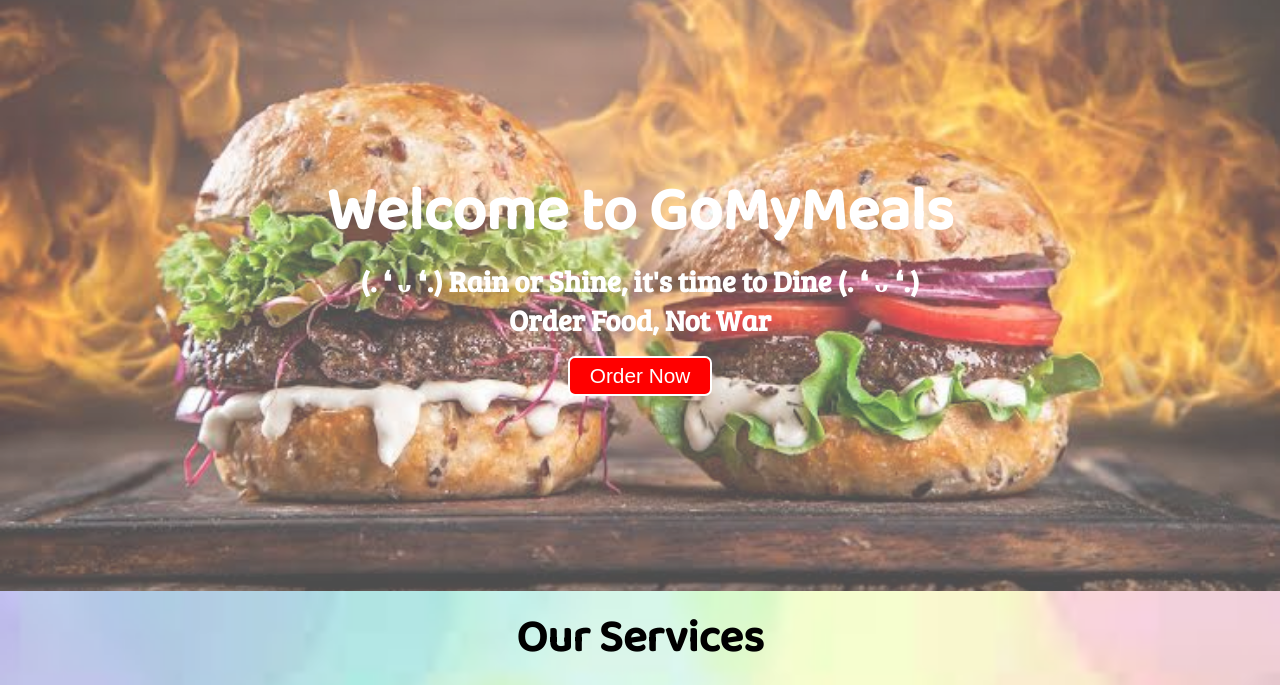
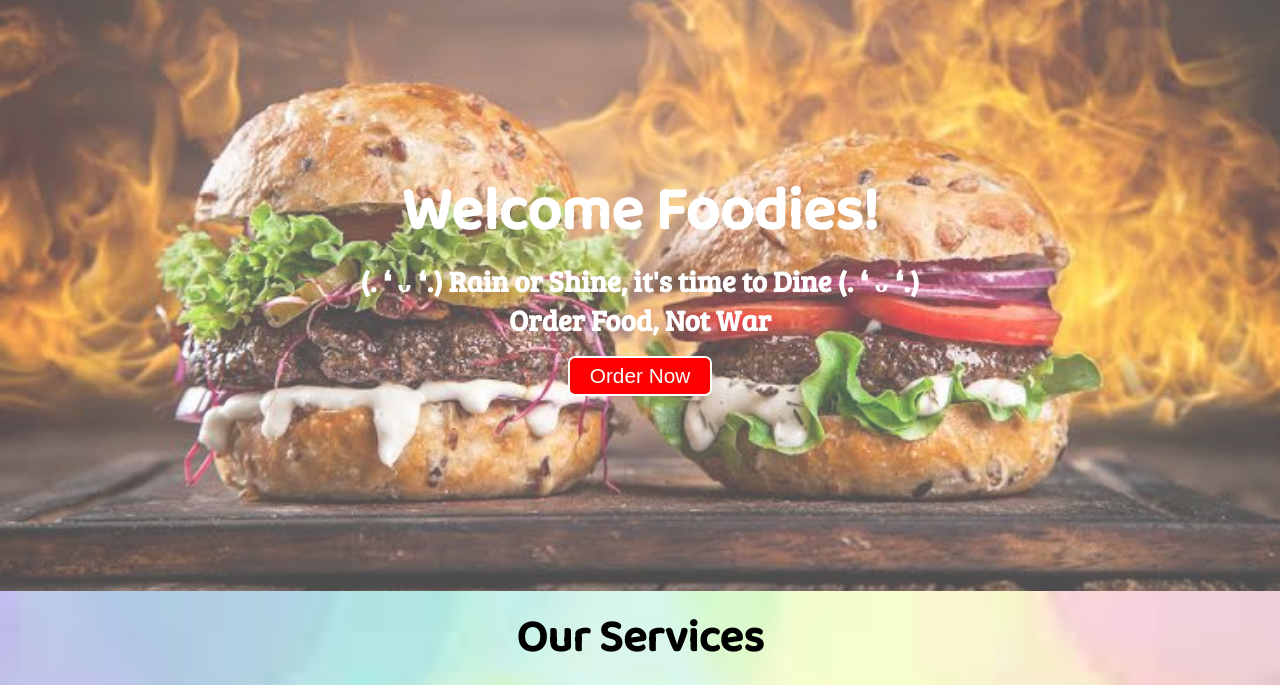
Before and after one commit to RainX-crypto/GoMyMeals_RainX.github.io, a plain HTML site: page index.html in a window 1280 px wide. Shown: the part 115-800 px from the top of the page. Drawn offline with Linux system fonts and the light colour scheme; a web font is replaced by a local one.

Commit message:
Update index.html

```diff
--- a/index.html
+++ b/index.html
@@ -47,7 +47,7 @@
                                                       <!-- HOME SECTION HTML CODE -->
     <section id="home">
 
-        <h1 class="h-primary">Welcome to GoMyMeals</h1>
+        <h1 class="h-primary">Welcome Foodies!</h1>
 
         <p>(. ❛ ᴗ ❛.) Rain or Shine, it's time to Dine (. ❛ ᴗ ❛.)</p>
         <p>Order Food, Not War</p>
```
